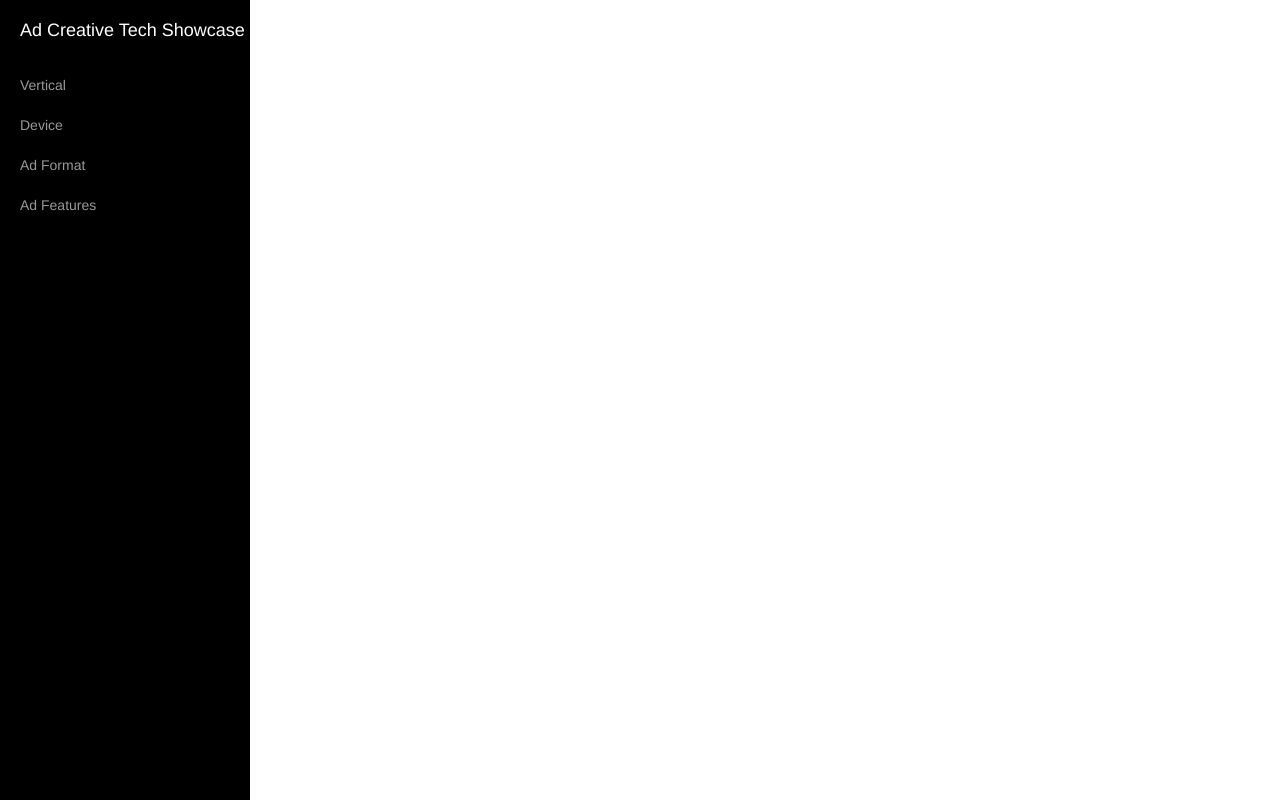
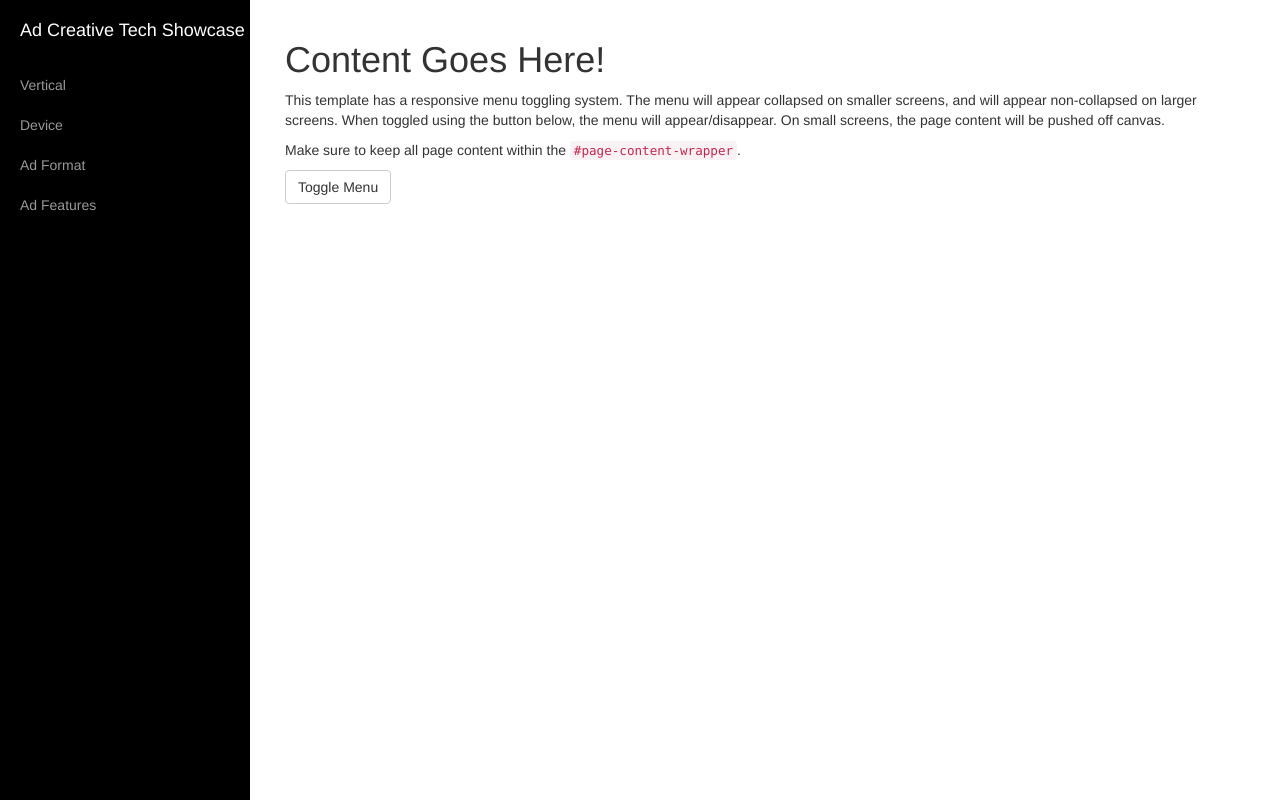
Before and after one commit to cassidypignatello/act-tumblr-showcase, a plain HTML site: page index.html in a window 1280 px wide. Drawn offline with nearby package versions, Linux system fonts and the light colour scheme.

Commit message:
adds page content section

```diff
--- a/index.html
+++ b/index.html
@@ -8,6 +8,7 @@
     <link rel="stylesheet" href="css/simple-sidebar.css">
   </head>
   <body>
+    <div id="wrapper">
       <!-- Sidebar -->
       <div id="sidebar-wrapper">
         <ul class="sidebar-nav">
@@ -29,6 +30,22 @@
         </ul>
         </div>
         <!-- /#sidebar-wrapper -->
+
+      <!-- Page Content -->
+      <div id="page-content-wrapper">
+        <div class="container-fluid">
+          <div class="row">
+            <div class="col-lg-12">
+              <h1>Content Goes Here!</h1>
+                <p>This template has a responsive menu toggling system. The menu will appear collapsed on smaller screens, and will appear non-collapsed on larger screens. When toggled using the button below, the menu will appear/disappear. On small screens, the page content will be pushed off canvas.</p>
+                <p>Make sure to keep all page content within the <code>#page-content-wrapper</code>.</p>
+                <a href="#menu-toggle" class="btn btn-default" id="menu-toggle">Toggle Menu</a>
+            </div>
+          </div>
+        </div>
+      </div>
+    </div>
+    <!-- /#wrapper -->
     <script src="https://maxcdn.bootstrapcdn.com/bootstrap/3.3.5/js/bootstrap.min.js"></script>
   </body>
 </html>
```
Lines whose indentation alone changed are shown as unchanged.
